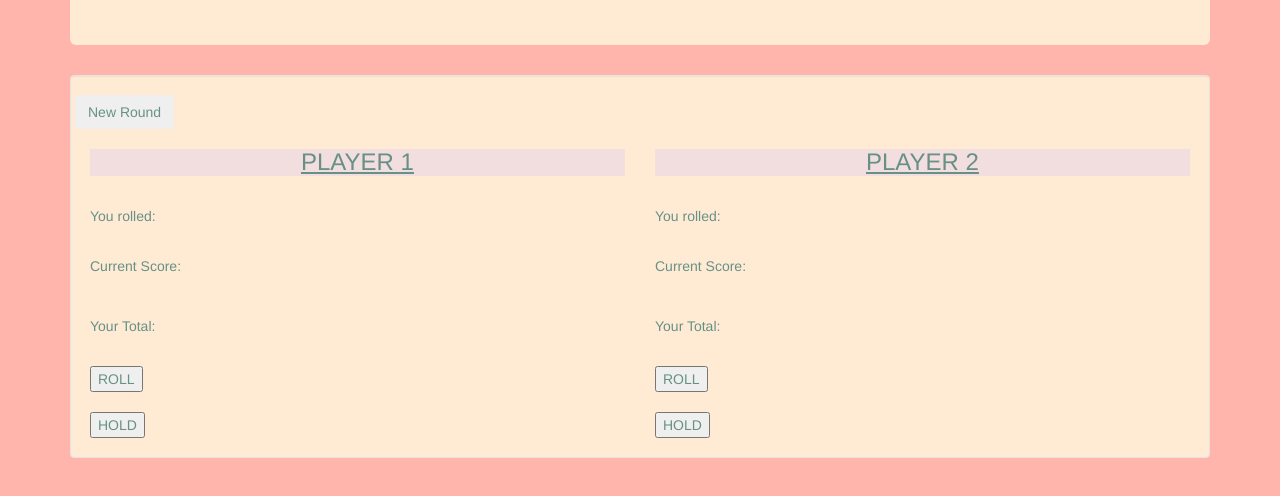
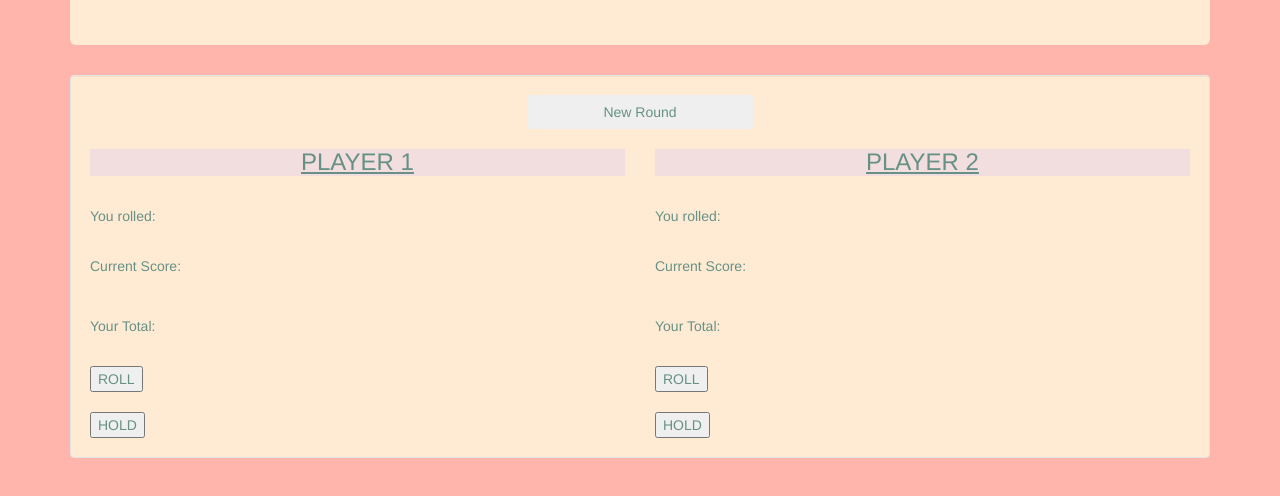
Before and after one commit to ya7skaa/pig-dice, a plain HTML site: page index.html in a window 1280 px wide. Shown: the part 196-692 px from the top of the page. Drawn offline with Linux system fonts and the light colour scheme.

Commit message:
New round button moves to the centre of the page

```diff
--- a/css/styles.css
+++ b/css/styles.css
@@ -27,3 +27,8 @@ h3{
 .text-box{
   border: 2px solid #c5c5c5;
 }
+#newRound{
+  margin-left: 40% ;
+  margin-right:40%;
+  width: 20%
+}
```
